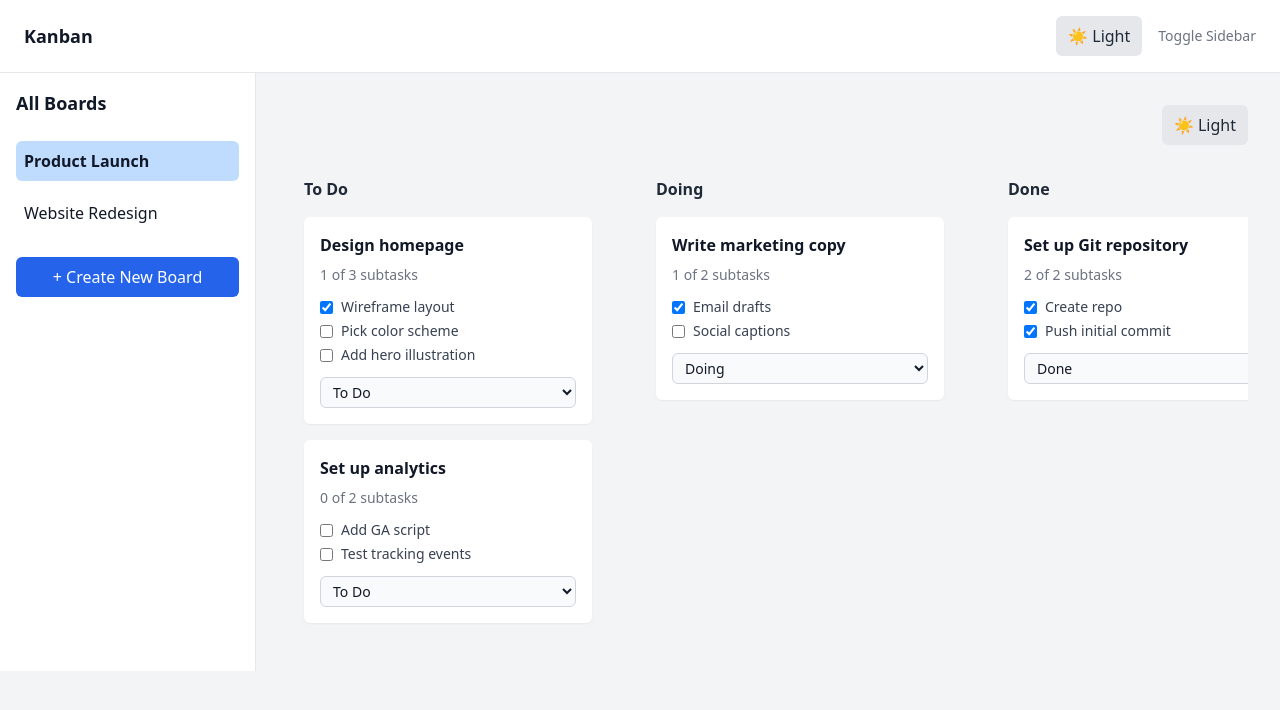
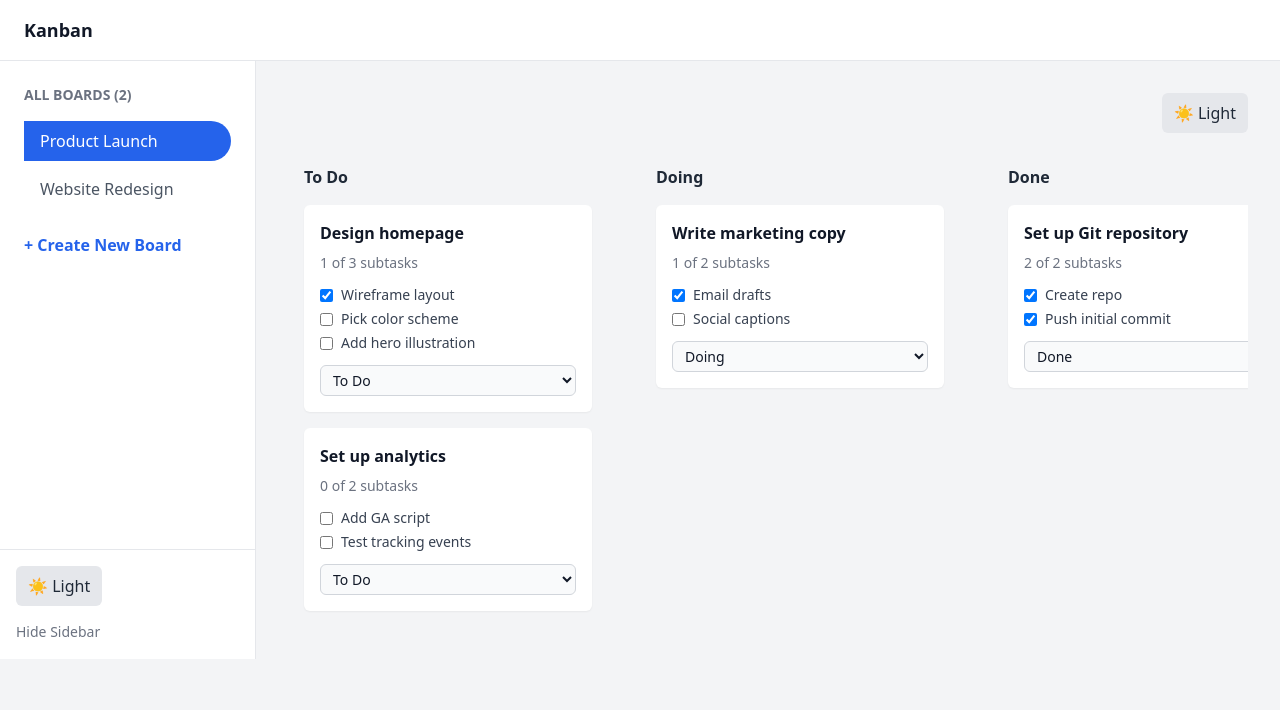
Before and after one commit to wahedd12/Krabantest, a React (Vite) app: page / in a window 1280 px wide. Shown: the top 710 px of the page. Built offline with nearby package versions, Linux system fonts and the light colour scheme.

Commit message:
Fix drag-and-drop using SortableItem everything

```diff
--- a/src/Components/Header.jsx
+++ b/src/Components/Header.jsx
@@ -1,26 +1,11 @@
-import ThemeToggle from "./ThemeToggle";
-import { useBoard } from "../context/BoardContext";
-
 export default function Header() {
-  const { dispatch } = useBoard();
-
   return (
-    <header className="flex items-center justify-between px-6 py-4
+    <header className="flex items-center px-6 py-4
                        bg-white dark:bg-gray-800
                        border-b border-gray-200 dark:border-gray-700">
       <h1 className="text-lg font-bold text-gray-900 dark:text-white">
         Kanban
       </h1>
-
-      <div className="flex items-center gap-4">
-        <ThemeToggle />
-        <button
-          onClick={() => dispatch({ type: "TOGGLE_SIDEBAR" })}
-          className="text-sm text-gray-500 dark:text-gray-400"
-        >
-          Toggle Sidebar
-        </button>
-      </div>
     </header>
   );
 }
--- a/src/Components/Sidebar.jsx
+++ b/src/Components/Sidebar.jsx
@@ -1,38 +1,56 @@
 import { useBoard } from "../context/BoardContext";
+import ThemeToggle from "./ThemeToggle";
 
 export default function Sidebar() {
   const { state, dispatch } = useBoard();
 
   return (
     <>
-      {/* Mobile / Tablet Toggle Button */}
+      {/* Mobile / Tablet open button */}
       <button
-        className="p-2 md:hidden bg-gray-200 dark:bg-gray-700 rounded-md m-2"
+        className="md:hidden p-2 m-2 rounded-md
+                   bg-gray-200 dark:bg-gray-700"
         onClick={() => dispatch({ type: "TOGGLE_SIDEBAR" })}
       >
         ☰
       </button>
 
       {/* Sidebar */}
-      <div
+      <aside
         className={`
-          bg-white dark:bg-gray-800 border-r border-gray-200 dark:border-gray-700
-          fixed inset-y-0 left-0 z-40
+          fixed inset-y-0 left-0 z-40 w-64
+          bg-white dark:bg-gray-800
+          border-r border-gray-200 dark:border-gray-700
           transform transition-transform duration-300
           ${state.isSidebarOpen ? "translate-x-0" : "-translate-x-full"}
-          md:translate-x-0 md:static md:w-64 lg:w-64
+          md:translate-x-0 md:static
+          flex flex-col
         `}
       >
-        <div className="p-4">
-          <h2 className="text-lg font-bold mb-6">All Boards</h2>
-          <ul className="space-y-3">
+        {/* Top content */}
+        <div className="p-6 flex-1">
+          <h2 className="text-sm font-semibold text-gray-500 dark:text-gray-400 mb-4">
+            ALL BOARDS ({state.boards.length})
+          </h2>
+
+          <ul className="space-y-2">
             {state.boards.map((board) => (
               <li
                 key={board.id}
-                className={`cursor-pointer p-2 rounded-md hover:bg-gray-200 dark:hover:bg-gray-700 ${
-                  state.currentBoardId === board.id ? "bg-blue-200 dark:bg-blue-600 font-bold" : ""
-                }`}
-                onClick={() => dispatch({ type: "SET_CURRENT_BOARD", payload: board.id })}
+                onClick={() =>
+                  dispatch({
+                    type: "SET_CURRENT_BOARD",
+                    payload: board.id,
+                  })
+                }
+                className={`
+                  cursor-pointer px-4 py-2 rounded-r-full
+                  ${
+                    state.currentBoardId === board.id
+                      ? "bg-blue-600 text-white"
+                      : "text-gray-600 dark:text-gray-300 hover:bg-gray-100 dark:hover:bg-gray-700"
+                  }
+                `}
               >
                 {board.name}
               </li>
@@ -40,13 +58,25 @@ export default function Sidebar() {
           </ul>
 
           <button
-            className="mt-6 w-full py-2 px-4 rounded-md bg-blue-600 text-white hover:bg-blue-700"
+            className="mt-6 text-blue-600 font-semibold"
             onClick={() => dispatch({ type: "ADD_BOARD" })}
           >
             + Create New Board
           </button>
         </div>
-      </div>
+
+        {/* Bottom controls (assignment requirement) */}
+        <div className="p-4 border-t border-gray-200 dark:border-gray-700 space-y-4">
+          <ThemeToggle />
+
+          <button
+            onClick={() => dispatch({ type: "TOGGLE_SIDEBAR" })}
+            className="w-full text-left text-sm text-gray-500 dark:text-gray-400"
+          >
+            Hide Sidebar
+          </button>
+        </div>
+      </aside>
     </>
   );
 }
```
